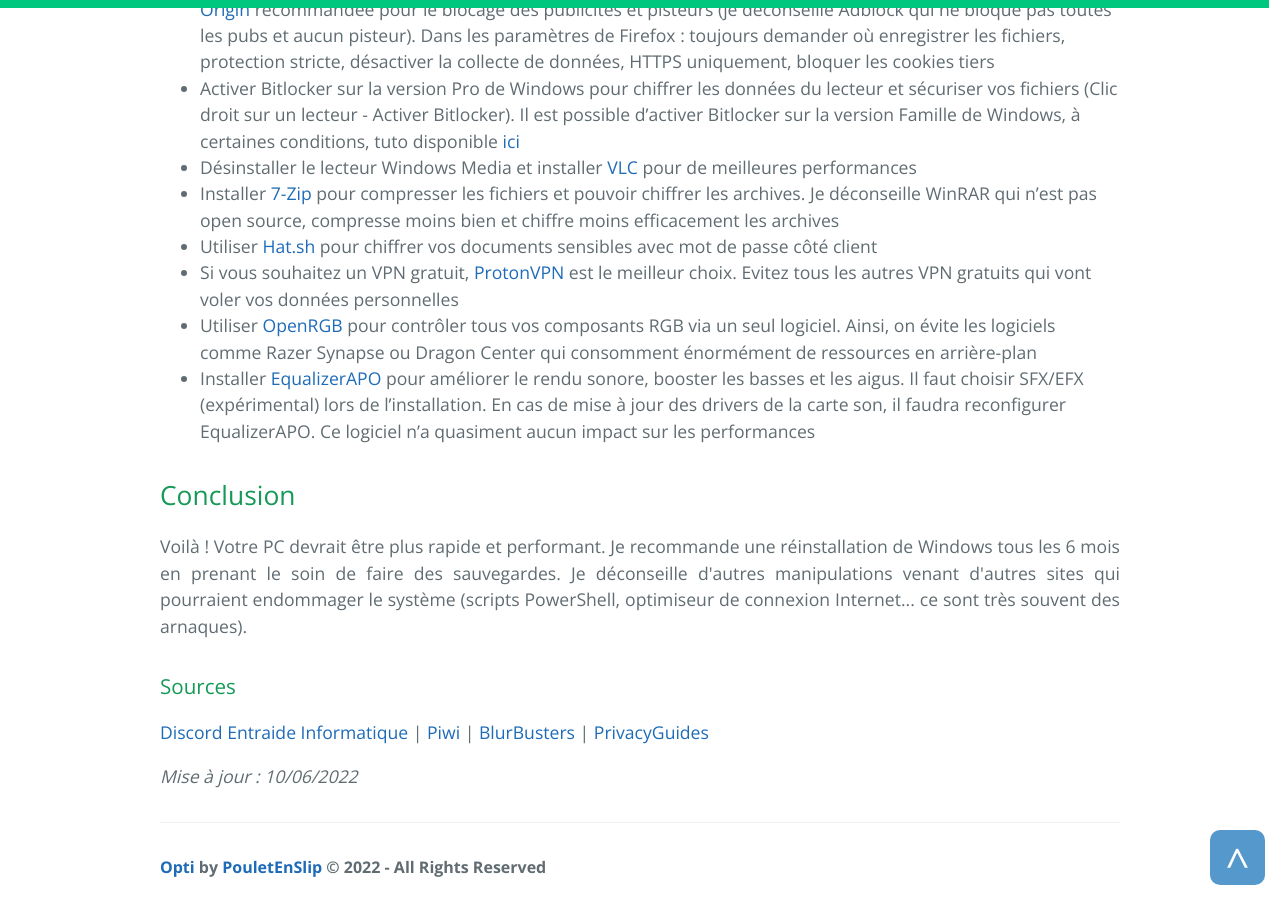
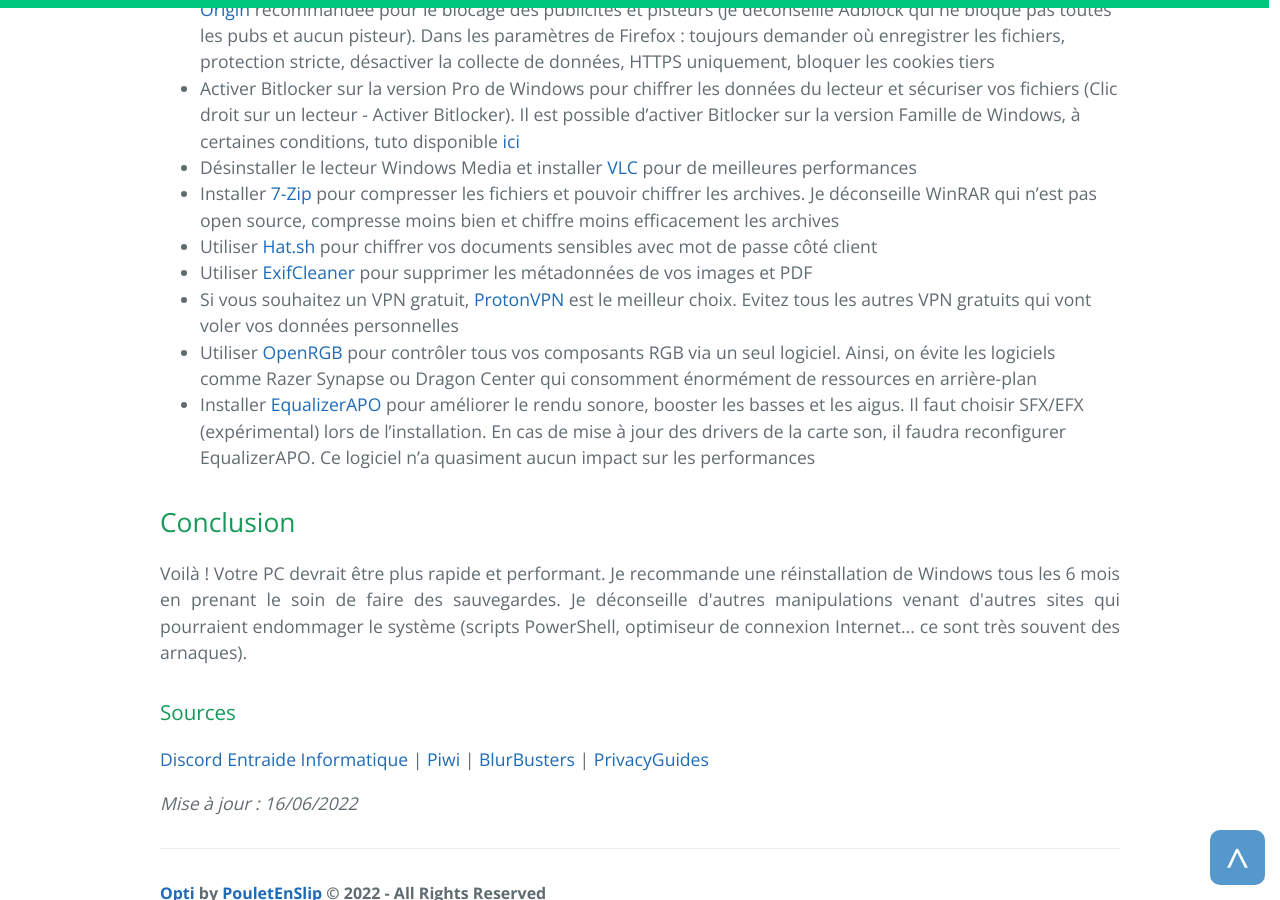
Before and after one commit to PouletEnSlip/pouletenslip.github.io, a Jekyll site: the page built from pages/opti/index.md, in a window 1280 px wide and 900 px high, scrolled down 4138 px. Built offline with Jekyll 4.4.1, drawn with Linux system fonts in a browser that asks for light colours; comment, search, counter and statistics services are not loaded.

Commit message:
Update index.md

```diff
--- a/pages/opti/index.md
+++ b/pages/opti/index.md
@@ -71,6 +71,7 @@
 * Désinstaller le lecteur Windows Media et installer [VLC](https://www.videolan.org/) pour de meilleures performances
 * Installer [7-Zip](https://www.7-zip.org/) pour compresser les fichiers et pouvoir chiffrer les archives. Je déconseille WinRAR qui n'est pas open source, compresse moins bien et chiffre moins efficacement les archives
 * Utiliser [Hat.sh](https://hat.sh/) pour chiffrer vos documents sensibles avec mot de passe côté client
+* Utiliser [ExifCleaner](https://exifcleaner.com/) pour supprimer les métadonnées de vos images et PDF
 * Si vous souhaitez un VPN gratuit, [ProtonVPN](https://protonvpn.com/download) est le meilleur choix. Evitez tous les autres VPN gratuits qui vont voler vos données personnelles
 * Utiliser [OpenRGB](https://gitlab.com/CalcProgrammer1/OpenRGB) pour contrôler tous vos composants RGB via un seul logiciel. Ainsi, on évite les logiciels comme Razer Synapse ou Dragon Center qui consomment énormément de ressources en arrière-plan
 * Installer [EqualizerAPO](https://sourceforge.net/projects/equalizerapo/) pour améliorer le rendu sonore, booster les basses et les aigus. Il faut choisir SFX/EFX (expérimental) lors de l'installation. En cas de mise à jour des drivers de la carte son, il faudra reconfigurer EqualizerAPO. Ce logiciel n'a quasiment aucun impact sur les performances
@@ -82,4 +83,4 @@
 ### Sources
 [Discord Entraide Informatique](https://discord.gg/WMsR7dT) | [Piwi](https://github.com/Piwielle) | [BlurBusters](https://blurbusters.com/) | [PrivacyGuides](https://privacyguides.org/)
 
-*Mise à jour : 10/06/2022*
+*Mise à jour : 16/06/2022*
```
